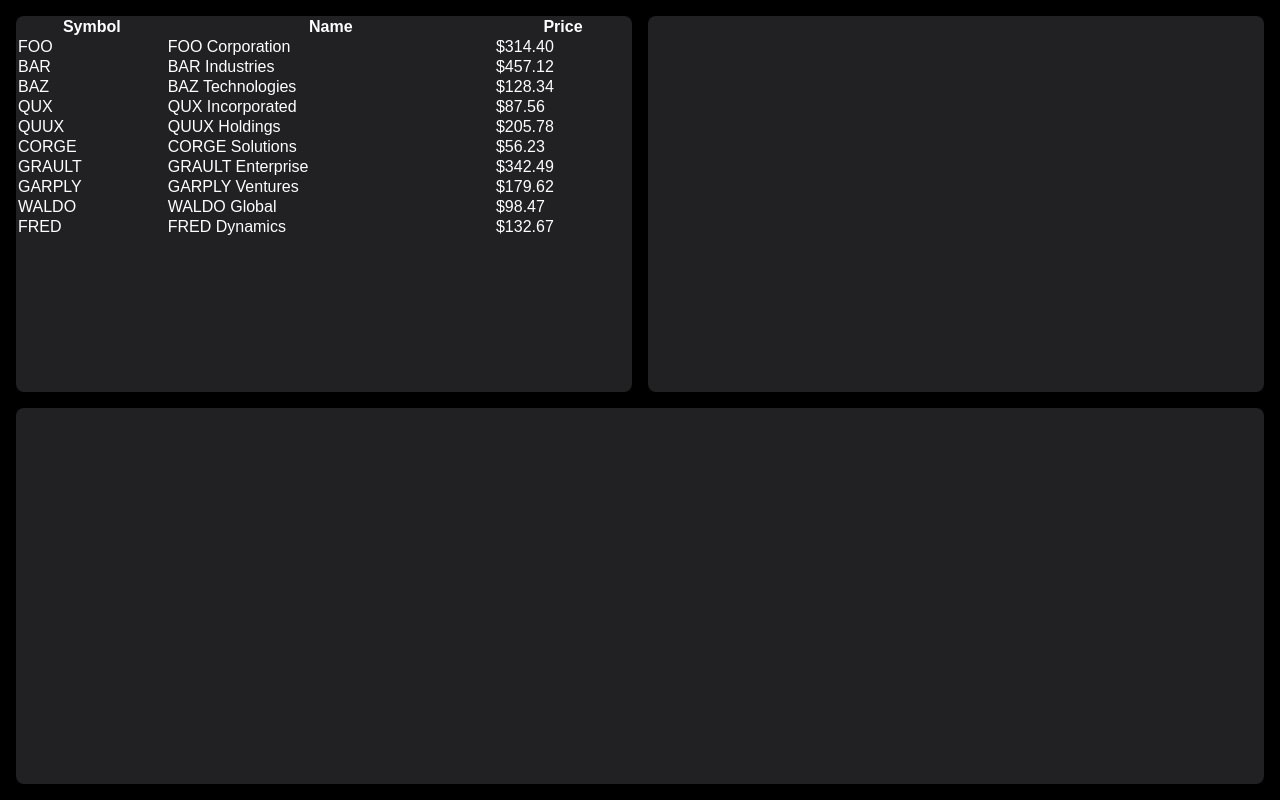
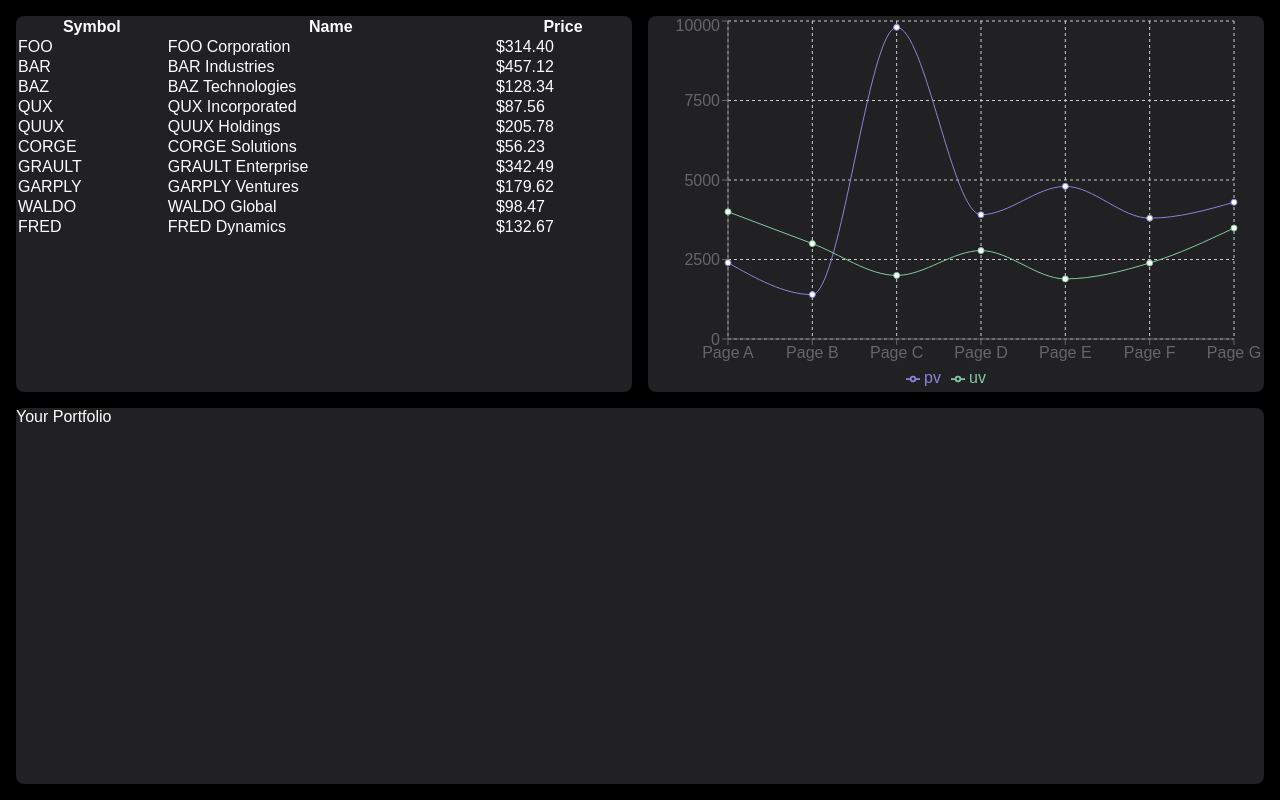
Before and after one commit to kevinsctfries/day-trader, a Next.js app: page /dashboard in a window 1280 px wide. Built offline with nearby package versions, Linux system fonts and the light colour scheme.

Commit message:
feat(dashboard): add basic StockChart component

```diff
--- /dev/null
+++ b/src/app/components/StockChart/StockChart.tsx
@@ -0,0 +1,91 @@
+"use client";
+
+import React, { PureComponent } from "react";
+import {
+  LineChart,
+  Line,
+  XAxis,
+  YAxis,
+  CartesianGrid,
+  Tooltip,
+  Legend,
+  ResponsiveContainer,
+} from "recharts";
+import "./StockChart.module.scss";
+
+const data = [
+  {
+    name: "Page A",
+    uv: 4000,
+    pv: 2400,
+    amt: 2400,
+  },
+  {
+    name: "Page B",
+    uv: 3000,
+    pv: 1398,
+    amt: 2210,
+  },
+  {
+    name: "Page C",
+    uv: 2000,
+    pv: 9800,
+    amt: 2290,
+  },
+  {
+    name: "Page D",
+    uv: 2780,
+    pv: 3908,
+    amt: 2000,
+  },
+  {
+    name: "Page E",
+    uv: 1890,
+    pv: 4800,
+    amt: 2181,
+  },
+  {
+    name: "Page F",
+    uv: 2390,
+    pv: 3800,
+    amt: 2500,
+  },
+  {
+    name: "Page G",
+    uv: 3490,
+    pv: 4300,
+    amt: 2100,
+  },
+];
+
+export default class StockChart extends PureComponent {
+  render() {
+    return (
+      <ResponsiveContainer width="100%" height="100%">
+        <LineChart
+          width={500}
+          height={300}
+          data={data}
+          margin={{
+            top: 5,
+            right: 30,
+            left: 20,
+            bottom: 5,
+          }}>
+          <CartesianGrid strokeDasharray="3 3" />
+          <XAxis dataKey="name" />
+          <YAxis />
+          <Tooltip />
+          <Legend />
+          <Line
+            type="monotone"
+            dataKey="pv"
+            stroke="#8884d8"
+            activeDot={{ r: 8 }}
+          />
+          <Line type="monotone" dataKey="uv" stroke="#82ca9d" />
+        </LineChart>
+      </ResponsiveContainer>
+    );
+  }
+}
--- a/src/app/dashboard/page.tsx
+++ b/src/app/dashboard/page.tsx
@@ -1,6 +1,7 @@
 import React from "react";
 import styles from "./page.module.scss";
 import StockTable from "../components/StockTable/StockTable";
+import StockChart from "../components/StockChart/StockChart";
 
 const Dashboard = () => {
   return (
@@ -10,9 +11,11 @@
           <div className={styles.left}>
             <StockTable />
           </div>
-          <div className={styles.right}></div>
+          <div className={styles.right}>
+            <StockChart />
+          </div>
         </div>
-        <div className={styles.bottom}></div>
+        <div className={styles.bottom}>Your Portfolio</div>
       </main>
     </div>
   );
```
Also changed, not shown: src/app/components/StockChart/StockChart.module.scss (added).
